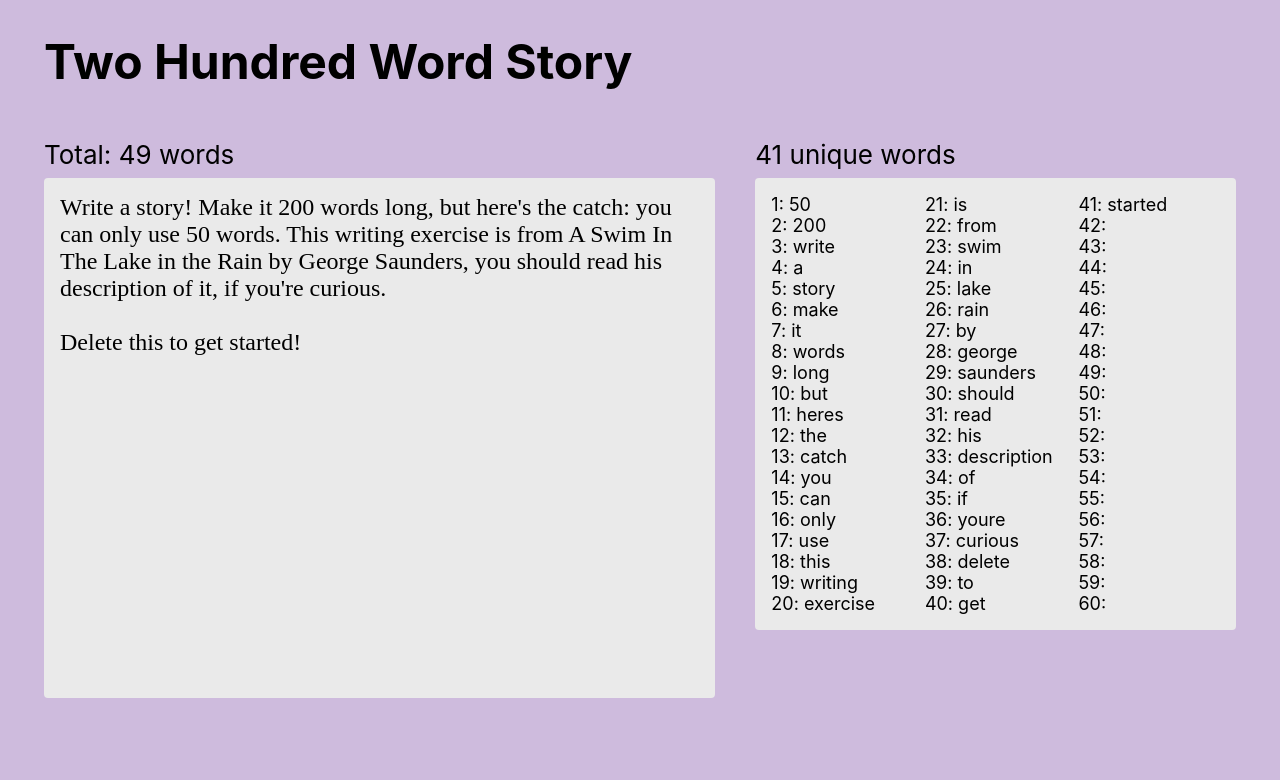
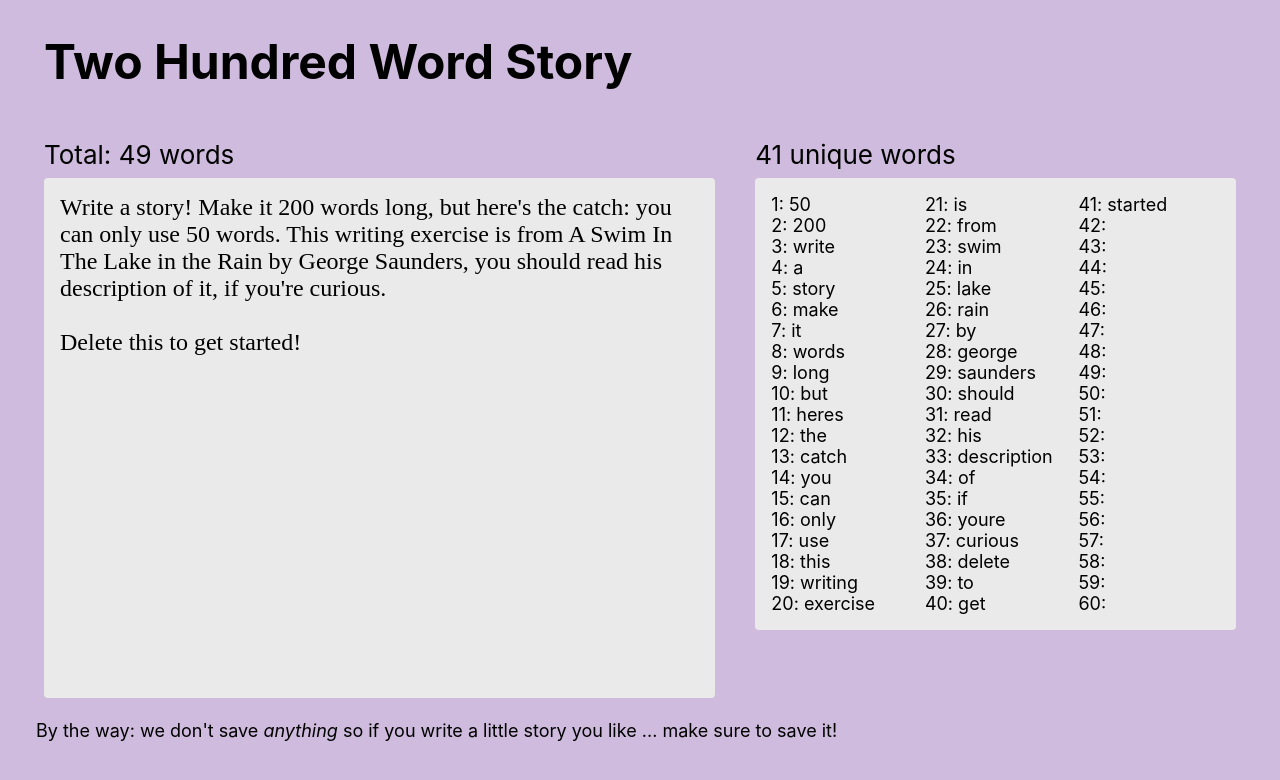
Before and after one commit to dmcclory/two-hundred-word-story, a React (Vite) app: page / in a window 1280 px wide. Shown: the top 780 px of the page. Built offline with nearby package versions, Linux system fonts and the light colour scheme.

Commit message:
add a disclaimer in the footer

```diff
--- a/src/App.css
+++ b/src/App.css
@@ -8,6 +8,10 @@ body {
   background-color: #cebbdd;
   min-height: 100vh;
   font-size: calc(10px + 2vmin);
+}
+
+footer {
+  font-size: calc(10px + 1vmin);
 }
 
 .App-header {
--- a/src/App.tsx
+++ b/src/App.tsx
@@ -59,6 +59,9 @@ function App() {
             </div>
           </div>
         </div>
+      <footer>
+        By the way: we don't save <i>anything</i> so if you write a little story you like ... make sure to save it!
+      </footer>
     </div>
   )
 }
```
